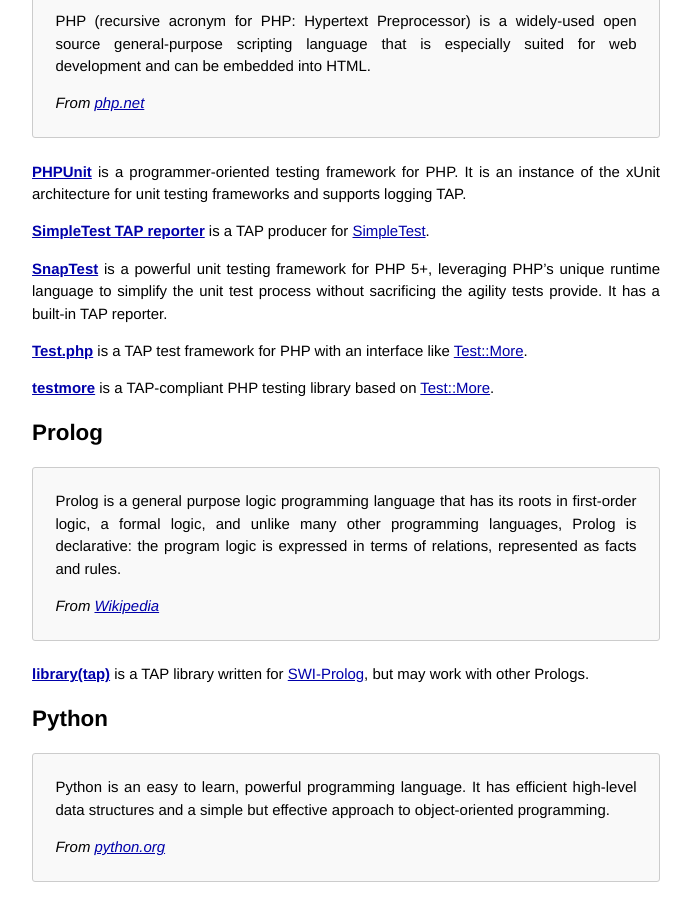
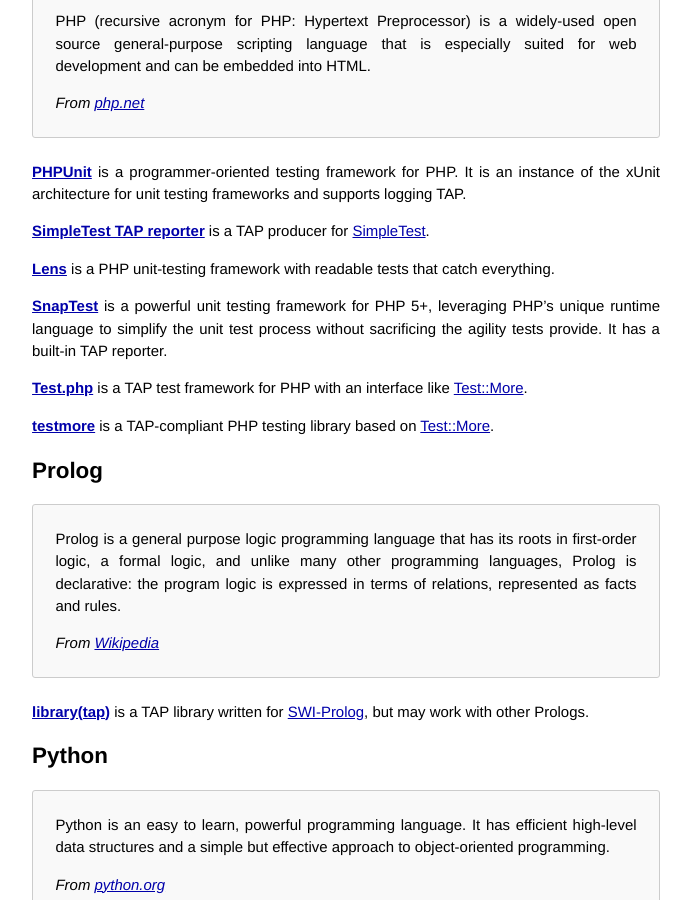
Before and after one commit to TestAnything/testanything.github.io, a Jekyll site: the page built from producers.md, in a window 1280 px wide and 900 px high, scrolled down 7544 px. Shown: the whole window, without its empty margins (294-985 px from the left). Built offline with Jekyll 4.4.1, drawn with Linux system fonts in a browser that asks for light colours.

Commit message:
Added a TAP producer for the PHP language

```diff
--- a/producers.md
+++ b/producers.md
@@ -407,6 +407,9 @@
 **[SimpleTest TAP reporter](http://digitalsandwich.com/Updated-Simpletest+Apache-Test/)**
 is a TAP producer for [SimpleTest](http://www.simpletest.org/).
 
+**[Lens](http://lens.guide/)**
+is a PHP unit-testing framework with readable tests that catch everything.
+
 **[SnapTest](http://www.snaptest.net/)** is a powerful unit testing framework
 for PHP 5+, leveraging PHP's unique runtime language to simplify the unit
 test process without sacrificing the agility tests provide. It has a built-in
```
